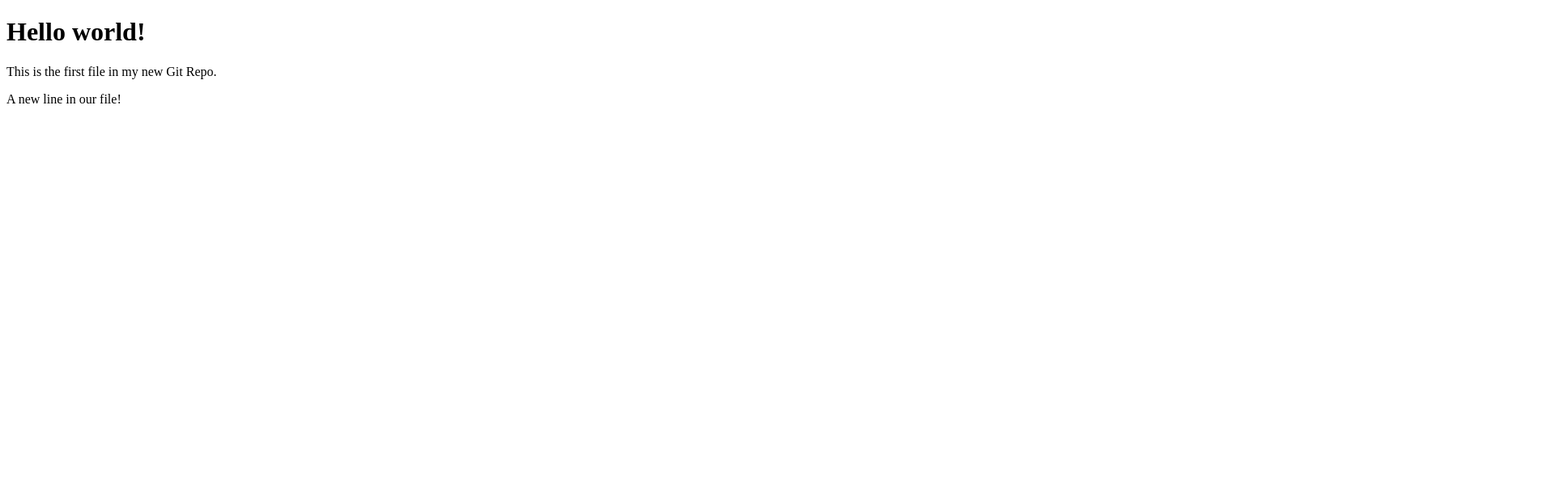
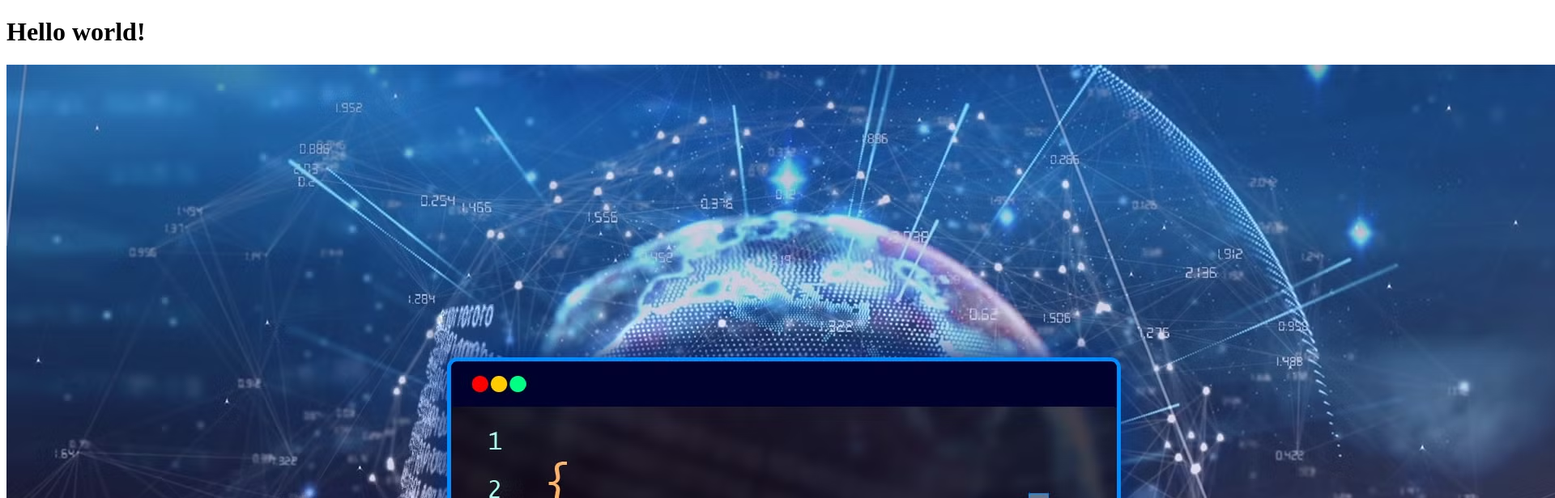
Before and after one commit to GUZMAN1407/hello-world, a plain HTML site: page index.html in a window 1280 px wide. Shown: the top 616 px of the page at 81% size, 1920 px wide, since content can reach past the window. Drawn offline with Linux system fonts and the light colour scheme.

Commit message:
Added image to Hello World

```diff
--- a/index.html
+++ b/index.html
@@ -7,6 +7,8 @@
 <body>
 
 <h1>Hello world!</h1>
+<div><img src="img_hello_world.jpg" alt="Hello World from Space"
+style="width:100%,max-width:960px"></div>
 <p>This is the first file in my new Git Repo.</p>
 <p>A new line in our file!</p>
 
```
Also changed, not shown: img_hello_world.jpg (added).
